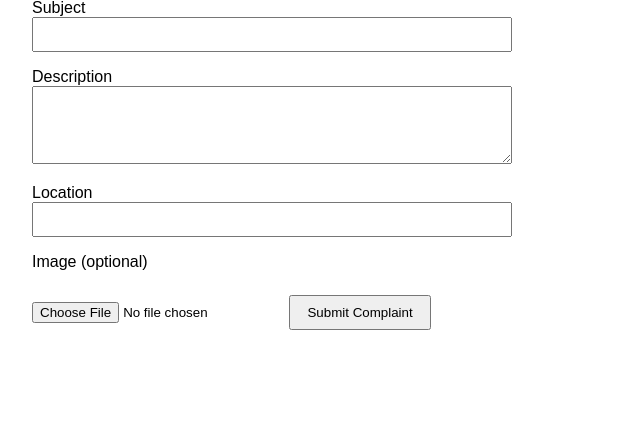
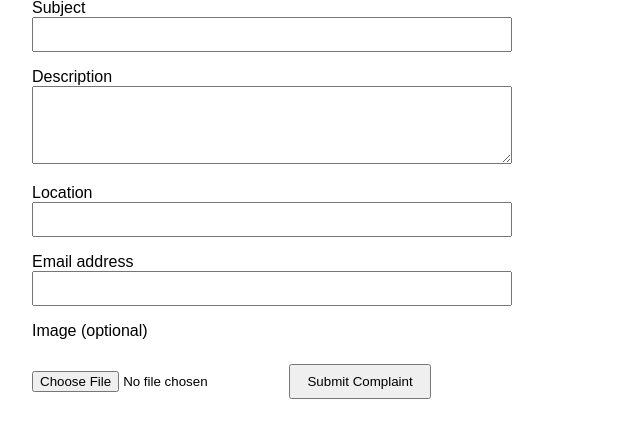
Before and after one commit to XumoVoidHD/RPA_Project, a FastAPI app: page / in a window 1280 px wide. Shown: the part 91-529 px from the top of the page, without its empty margins (0-640 px from the left). Run offline with FastAPI, Linux system fonts and the light colour scheme.

Commit message:
implemented email notification

```diff
--- a/main.py
+++ b/main.py
@@ -23,22 +23,30 @@ It exposes:
 import json
 import os
 import shutil
+import ssl
+from email.message import EmailMessage
 from pathlib import Path
 from uuid import uuid4
+
+from dotenv import load_dotenv
 
 from fastapi import Depends, FastAPI, File, Form, HTTPException, Request, UploadFile
 from fastapi.responses import HTMLResponse, RedirectResponse
 from fastapi.templating import Jinja2Templates
 from sqlalchemy import text
 from sqlalchemy.orm import Session
+import smtplib
 
 from classifier import classify_department
 from database import Base, engine, get_db
 from models import Complaint, ComplaintStatus
 
 
-# Base directory of this project file
+# Base directory of this project file (same folder as .env)
 BASE_DIR = Path(__file__).resolve().parent
+
+# Load .env from same directory as main.py so SMTP_* and FROM_EMAIL are available
+load_dotenv(BASE_DIR / ".env")
 
 # Directory where uploaded images will be stored
 UPLOAD_DIR = BASE_DIR / "uploads"
@@ -80,6 +88,56 @@ CANCEL_REASONS = [
 ]
 
 
+def _send_email(to_email: str, subject: str, body: str) -> None:
+    """
+    Very simple email sender using SMTP.
+
+    Configuration is taken from environment variables:
+      - SMTP_HOST
+      - SMTP_PORT
+      - SMTP_USER (optional)
+      - SMTP_PASSWORD (optional)
+      - SMTP_USE_TLS (\"1\" to enable)
+      - FROM_EMAIL (sender address)
+
+    If configuration is missing or sending fails, the error is printed
+    and the application continues without failing the request.
+    """
+    to_email = (to_email or "").strip()
+    if not to_email:
+        return
+
+    smtp_host = os.getenv("SMTP_HOST")
+    smtp_port = int(os.getenv("SMTP_PORT", "25"))
+    from_email = os.getenv("FROM_EMAIL")
+    use_tls = os.getenv("SMTP_USE_TLS", "0") == "1"
+    smtp_user = os.getenv("SMTP_USER")
+    smtp_password = os.getenv("SMTP_PASSWORD")
+    if not smtp_host or not from_email:
+        # Email not configured; skip sending.
+        print("Email not configured; skipping email to", to_email)
+        return
+
+    msg = EmailMessage()
+    msg["From"] = from_email
+    msg["To"] = to_email
+    msg["Subject"] = subject
+    msg.set_content(body)
+
+    try:
+        # Use longer timeout and explicit SSL context for Gmail STARTTLS (avoids handshake timeout)
+        context = ssl.create_default_context()
+        with smtplib.SMTP(smtp_host, smtp_port, timeout=30) as server:
+            if use_tls:
+                server.starttls(context=context)
+            if smtp_user and smtp_password:
+                server.login(smtp_user, smtp_password)
+            server.send_message(msg)
+    except Exception as exc:
+        # For this prototype just log the error instead of failing the request.
+        print("Failed to send email to", to_email, "error:", exc)
+
+
 def _ensure_additional_columns() -> None:
     """
     Very small, manual migration step for SQLite.
@@ -93,6 +151,7 @@ def _ensure_additional_columns() -> None:
         "ALTER TABLE complaints ADD COLUMN department VARCHAR(100)",
         "ALTER TABLE complaints ADD COLUMN rpa_processed BOOLEAN NOT NULL DEFAULT 0",
         "ALTER TABLE complaints ADD COLUMN cancel_reason VARCHAR(255)",
+        "ALTER TABLE complaints ADD COLUMN email VARCHAR(255) NOT NULL DEFAULT ''",
     ]
 
     with engine.begin() as conn:
@@ -188,6 +247,7 @@ async def submit_complaint(
     subject: str = Form(...),
     description: str = Form(...),
     location: str = Form(...),
+    email: str = Form(...),
     image: UploadFile | None = File(None),
     db: Session = Depends(get_db),
 ):
@@ -221,6 +281,7 @@ async def submit_complaint(
         subject=subject,
         description=description,
         location=location,
+        email=email,
         image_path=image_path_value,
     )
 
@@ -228,6 +289,19 @@ async def submit_complaint(
     db.add(complaint)
     db.commit()
     db.refresh(complaint)
+
+    # Send an acknowledgement email to the citizen.
+    _send_email(
+        to_email=complaint.email,
+        subject="Your complaint has been received",
+        body=(
+            "Dear citizen,\n\n"
+            "Your complaint has been received by the SmartGov system.\n"
+            "You will receive another email once your complaint is accepted "
+            "for processing and a ticket ID has been generated.\n\n"
+            "Thank you."
+        ),
+    )
 
     # Response is intentionally minimal JSON as requested
     return {"message": "Complaint submitted successfully"}
@@ -303,12 +377,54 @@ def process_complaint(id: int, db: Session = Depends(get_db)):
     ticket_id = _generate_ticket_id(db)
     department = classify_department(complaint.subject)
 
+    # If the classifier cannot confidently map to a concrete department,
+    # treat the complaint as rejected instead of accepted.
+    if department == "General Department":
+        complaint.status = ComplaintStatus.CANCELLED.value
+        complaint.cancel_reason = "Doesn't belong to the department"
+        complaint.rpa_processed = True
+
+        db.commit()
+        db.refresh(complaint)
+
+        _send_email(
+            to_email=complaint.email,
+            subject="Your complaint could not be accepted",
+            body=(
+                "Dear citizen,\n\n"
+                "We have reviewed your complaint, but it does not match any "
+                "specific department in the current system and therefore "
+                "cannot be processed.\n\n"
+                "Reason: Doesn't belong to the department.\n\n"
+                "Thank you for your understanding."
+            ),
+        )
+
+        return {
+            "status": "REJECTED",
+            "reason": "Complaint does not belong to any known department",
+        }
+
     complaint.ticket_id = ticket_id
     complaint.department = department
     complaint.rpa_processed = True
 
     db.commit()
     db.refresh(complaint)
+
+    # Notify citizen that the complaint has been accepted and a ticket created.
+    _send_email(
+        to_email=complaint.email,
+        subject="Your complaint has been accepted",
+        body=(
+            "Dear citizen,\n\n"
+            "Your complaint has been accepted for processing.\n"
+            f"Ticket ID: {complaint.ticket_id}\n"
+            f"Department: {complaint.department}\n\n"
+            "Our team will work to resolve this issue as soon as possible.\n\n"
+            "Thank you."
+        ),
+    )
 
     return {"ticket_id": ticket_id, "department": department}
 
--- a/models.py
+++ b/models.py
@@ -34,6 +34,7 @@ class Complaint(Base):
     subject = Column(String(255), nullable=False)
     description = Column(Text, nullable=False)
     location = Column(String(255), nullable=False)
+    email = Column(String(255), nullable=False)
     image_path = Column(String(255), nullable=True)
 
     # RPA-related fields
--- a/requirements.txt
+++ b/requirements.txt
@@ -3,3 +3,4 @@ uvicorn[standard]>=0.29,<1.0
 sqlalchemy>=2.0,<3.0
 python-multipart>=0.0.9,<0.1.0
 jinja2>=3.1,<4.0
+python-dotenv>=1.0,<2.0
--- a/templates/index.html
+++ b/templates/index.html
@@ -17,6 +17,7 @@
             margin-top: 1rem;
         }
         input[type="text"],
+        input[type="email"],
         textarea {
             width: 100%;
             box-sizing: border-box;
@@ -44,6 +45,9 @@
 
     <label for="location">Location</label>
     <input type="text" id="location" name="location" required />
+
+    <label for="email">Email address</label>
+    <input type="email" id="email" name="email" required />
 
     <label for="image">Image (optional)</label>
     <input type="file" id="image" name="image" accept="image/*" />
```
Also changed, not shown: 1 other file.
